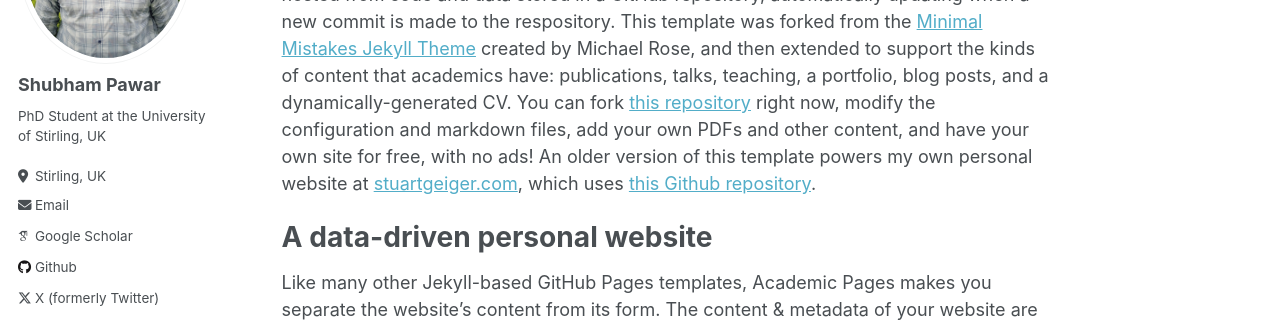
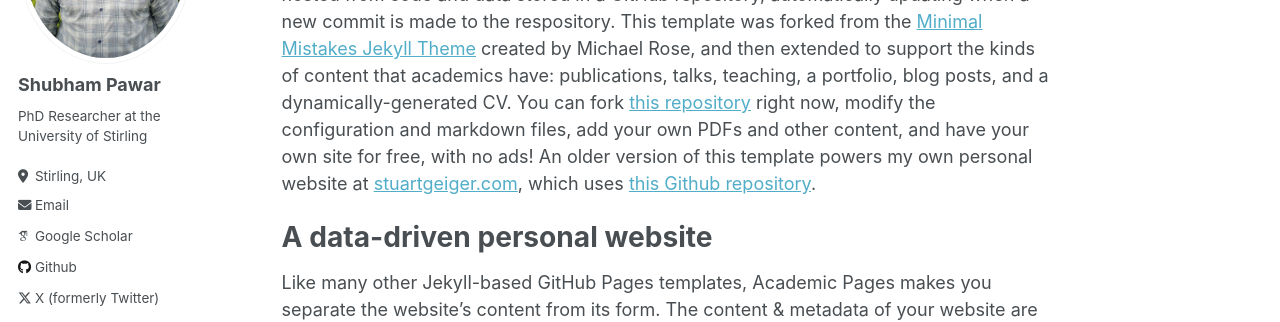
Before and after one commit to Shubham6147/shubham.github.io, a Jekyll site: the page built from _pages/about.md, in a window 1280 px wide. Shown: the part 249-571 px from the top of the page. Built offline with Jekyll 4.4.1, drawn with Linux system fonts in a browser that asks for light colours; some web fonts are replaced.

Commit message:
added new info

```diff
--- a/_config.yml
+++ b/_config.yml
@@ -14,7 +14,7 @@
 description              : &description "personal description"
 url                      : https://sm-pawar.github.io/ # the base hostname & protocol for your site e.g. "https://mmistakes.github.io"
 baseurl                  : "" # the subpath of your site, e.g. "/blog"
-repository               : "academicpages/academicpages.github.io"
+repository               : "sm-pawar/sm-pawar.github.io"
 
 # Site Author - The following control what appear as part of the author content on the side bar.
 #               If a field is blank the icon and link will not appear, otherwise it will be shown.
@@ -24,7 +24,7 @@
   avatar           : "Shubham_Pawar_pic.jpeg"
   name             : "Shubham Pawar"
   pronouns         : # example: "she/her"
-  bio              : "PhD Student at the University of Stirling, UK"
+  bio              : "PhD Researcher at the University of Stirling"
   location         : "Stirling, UK"
   #employer         : "Red Brick University"
   #uri              : # URL
```
